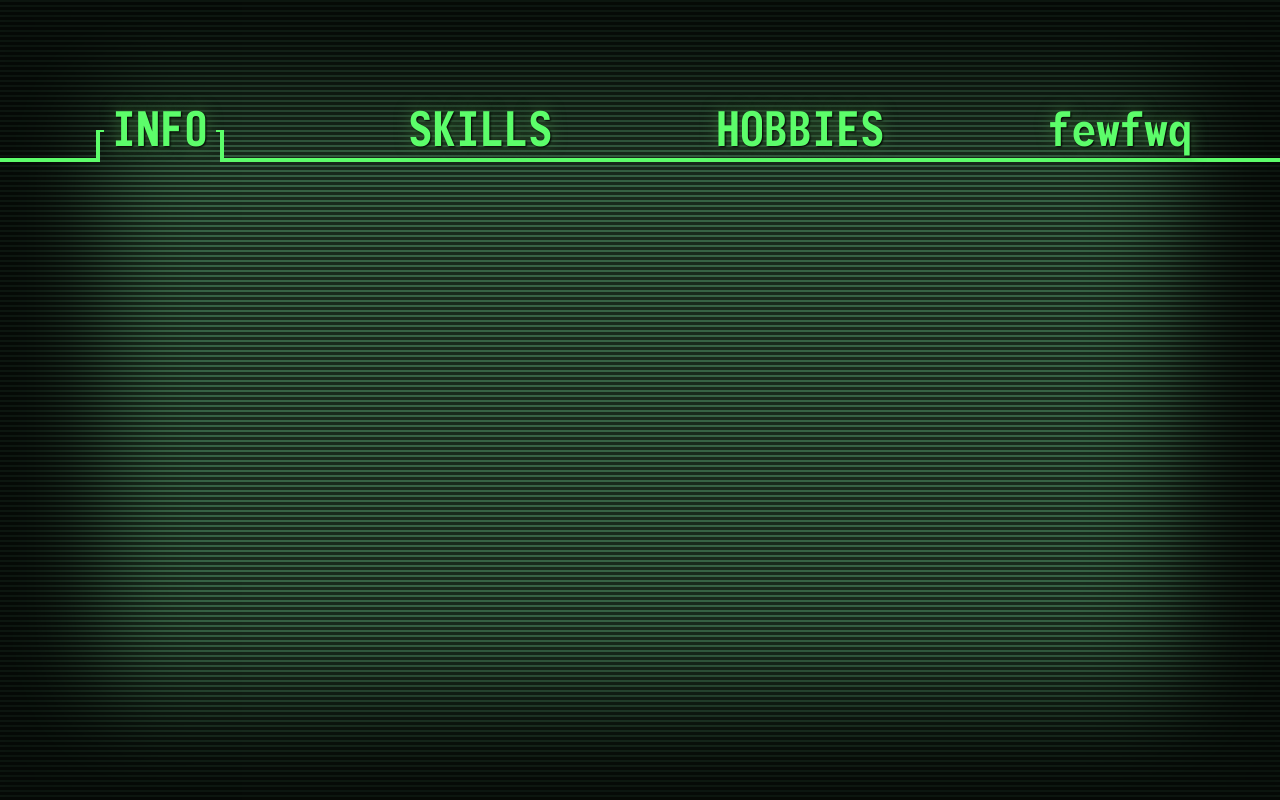
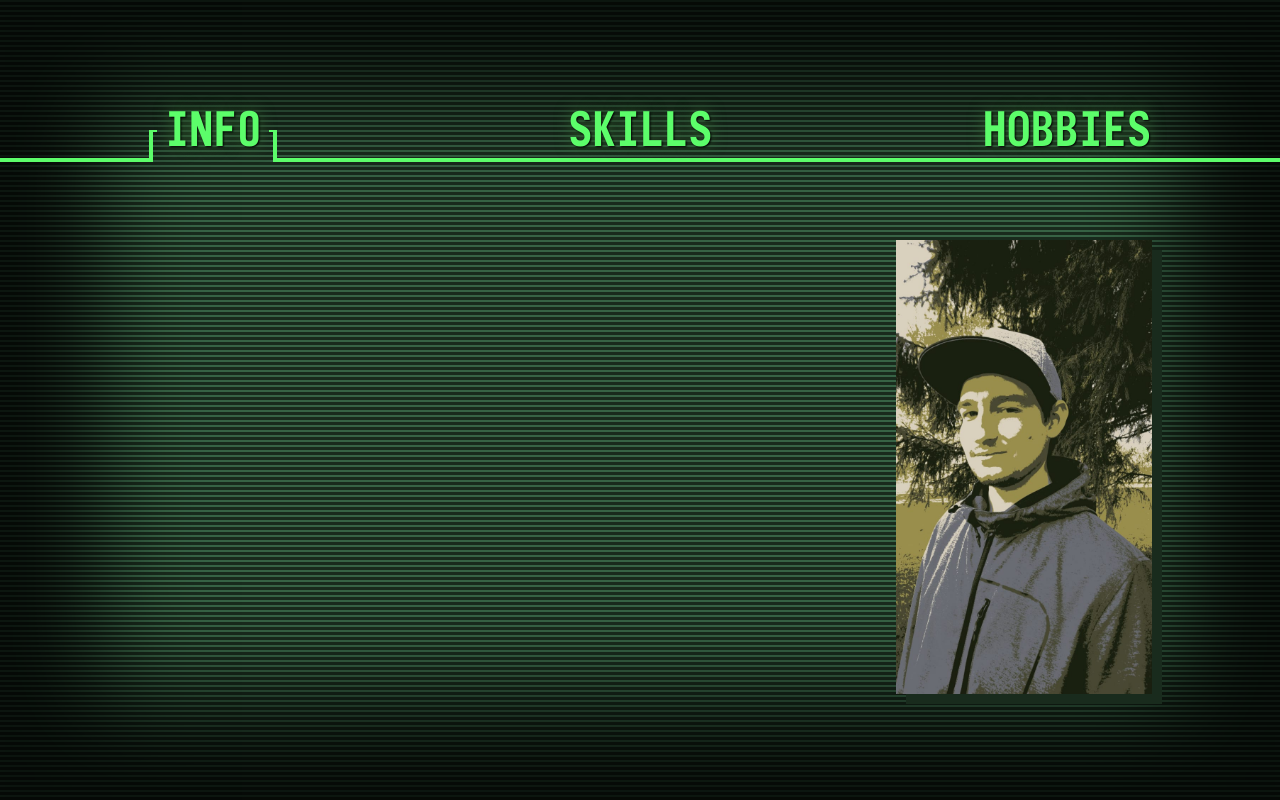
Before and after one commit to kolobok-kelbek/me, a React (Create React App) app: page / in a window 1280 px wide. Built offline with nearby package versions, Linux system fonts and the light colour scheme.

Commit message:
add react routing

```diff
--- a/package.json
+++ b/package.json
@@ -9,6 +9,7 @@
     "@testing-library/user-event": "^7.1.2",
     "react": "^16.13.1",
     "react-dom": "^16.13.1",
+    "react-router-dom": "^5.2.0",
     "react-scripts": "3.4.1"
   },
   "scripts": {
--- a/src/App.js
+++ b/src/App.js
@@ -1,11 +1,26 @@
 import React from 'react';
 import './App.css';
+import {
+  BrowserRouter as Router,
+  Switch,
+  Route
+} from "react-router-dom";
 import Menu from './components/Menu/Menu';
+import Info from './pages/Info/Info';
+import Skills from './pages/Skills/Skills';
+import Hobbies from './pages/Hobbies/Hobbies'
 
 function App() {
   return (
     <div className="App">
-      <Menu/>
+      <Router>
+        <Menu/>
+        <Switch>
+          <Route exact path="/" component={Info}/>
+          <Route exact path="/skills" component={Skills}/>
+          <Route exact path="/hobbies" component={Hobbies}/>
+        </Switch>
+      </Router>
     </div>
   );
 }
--- a/src/components/Menu/Menu.css
+++ b/src/components/Menu/Menu.css
@@ -10,38 +10,46 @@
 
 .Menu li {
     width: 100%;
+}
+
+.Menu li a {
+    width: 100%;
+    height: 100%;
     text-align: center;
     display: flex;
     cursor: pointer;
+    color: inherit;
+    text-decoration: inherit;
+    box-sizing: border-box;
 }
 
-.Menu li span {
+.Menu li a span {
     flex: 0 0 auto;
 }
 
-.Menu li .after {
+.Menu li a .after {
     flex: 4 0 auto;
 }
 
-.Menu li .before {
+.Menu li a .before {
     flex: 4 0 auto;
 }
 
-.Menu li .after,
-.Menu li .before {
+.Menu li a .after,
+.Menu li a .before {
     border-bottom: 4px solid #5cfd6a;
 }
 
-.Menu li span {
+.Menu li a span {
     border-bottom: 4px solid #5cfd6a;
     box-sizing: border-box;
 }
 
-.Menu li.current span {
+.Menu li a.current span {
     border-bottom: none;
 }
 
-.Menu li span::before {
+.Menu li a span::before {
     display: inline-block;
     content: "";
     width: 0.5rem;
@@ -51,7 +59,7 @@
     box-sizing: border-box;
 }
 
-.Menu li span::after {
+.Menu li a span::after {
     display: inline-block;
     content: "";
     width: 0.5rem;
@@ -61,11 +69,11 @@
     box-sizing: border-box;
 }
 
-.Menu li.current {
+.Menu li a.current {
     cursor: default;
 }
 
-.Menu li.current span::before {
+.Menu li a.current span::before {
     display: inline-block;
     content: "";
     border-top: 2px solid #5cfd6a;
@@ -76,7 +84,7 @@
     transform: translateY(1rem);
 }
 
-.Menu li.current span::after {
+.Menu li a.current span::after {
     display: inline-block;
     content: "";
     border-top: 2px solid #5cfd6a;
--- a/src/components/Menu/Menu.js
+++ b/src/components/Menu/Menu.js
@@ -1,23 +1,44 @@
 import React, { useState } from 'react';
+import { Link, useLocation } from "react-router-dom";
 import './Menu.css';
 
 function Item(props) {
   return (
-    <li className={props.current === props.index ? "current" : ""} onClick={() => props.setCurrent(props.index)}>
-      <div className="after"></div>
-      <span>{props.name}</span>
-      <div className="before"></div>
-    </li>
+      <li>
+        <Link to={props.route} className={props.current === props.index ? "current" : ""} onClick={() => props.setCurrent(props.index)}>
+          <div className="after"></div>
+          <span>{props.name}</span>
+          <div className="before"></div>
+        </Link>
+      </li>
   );
 }
 
 export default function Menu() {
-  const [current, setCurrent] = useState(0);
+  let location = useLocation();
 
-  const items = ["INF0", "SKILLS", "HOBBIES", "fewfwq"];
+  const items = {"INF0": "/", "SKILLS": "/skills", "HOBBIES": "/hobbies"};
+
+  let currentFromUrl = 0;
+  let count = 0;
+
+  for (let [name, route] of Object.entries(items)) {
+    if (route === location.pathname) {
+      currentFromUrl = count;
+      break;
+    }
+
+    count ++;
+  }
+
+  const [current, setCurrent] = useState(currentFromUrl);
 
   const rows = [];
-  items.forEach((item, index) => rows.push(<Item name={item} current={current} index={index} setCurrent={setCurrent}/>));
+  count = 0;
+  for (let [name, route] of Object.entries(items)) {
+    rows.push(<Item name={name} current={current} route={route} index={count} setCurrent={setCurrent}/>);
+    count++;
+  }
 
   return (
     <menu className="Menu">
--- /dev/null
+++ b/src/pages/Hobbies/Hobbies.js
@@ -0,0 +1,11 @@
+import React from 'react';
+import './Hobbies.css';
+
+function Hobbies() {
+  return (
+    <p> this is Hobbies page
+    </p>
+  );
+}
+
+export default Hobbies;
--- /dev/null
+++ b/src/pages/Info/Info.css
@@ -0,0 +1,7 @@
+.avatar {
+    width: 20%;
+    position: absolute;
+    top: 30%;
+    right: 10%;
+    box-shadow: 10px 10px 0 #192b1d;
+  }
--- /dev/null
+++ b/src/pages/Info/Info.js
@@ -0,0 +1,10 @@
+import React from 'react';
+import './Info.css';
+
+function Info() {
+  return (
+    <img className="avatar" src={process.env.PUBLIC_URL + '/images/me.jpeg'}/>
+  );
+}
+
+export default Info;
--- /dev/null
+++ b/src/pages/Skills/Skills.js
@@ -0,0 +1,11 @@
+import React from 'react';
+import './Skills.css';
+
+function Skills() {
+  return (
+    <p> this is skills page
+    </p>
+  );
+}
+
+export default Skills;
```
Also changed, not shown: public/images/me.jpeg (added), src/App.css (line endings or trailing spaces), src/pages/Hobbies/Hobbies.css (added), src/pages/Skills/Skills.css (added), 1 other file (tests, documents, lock files or other folders).
